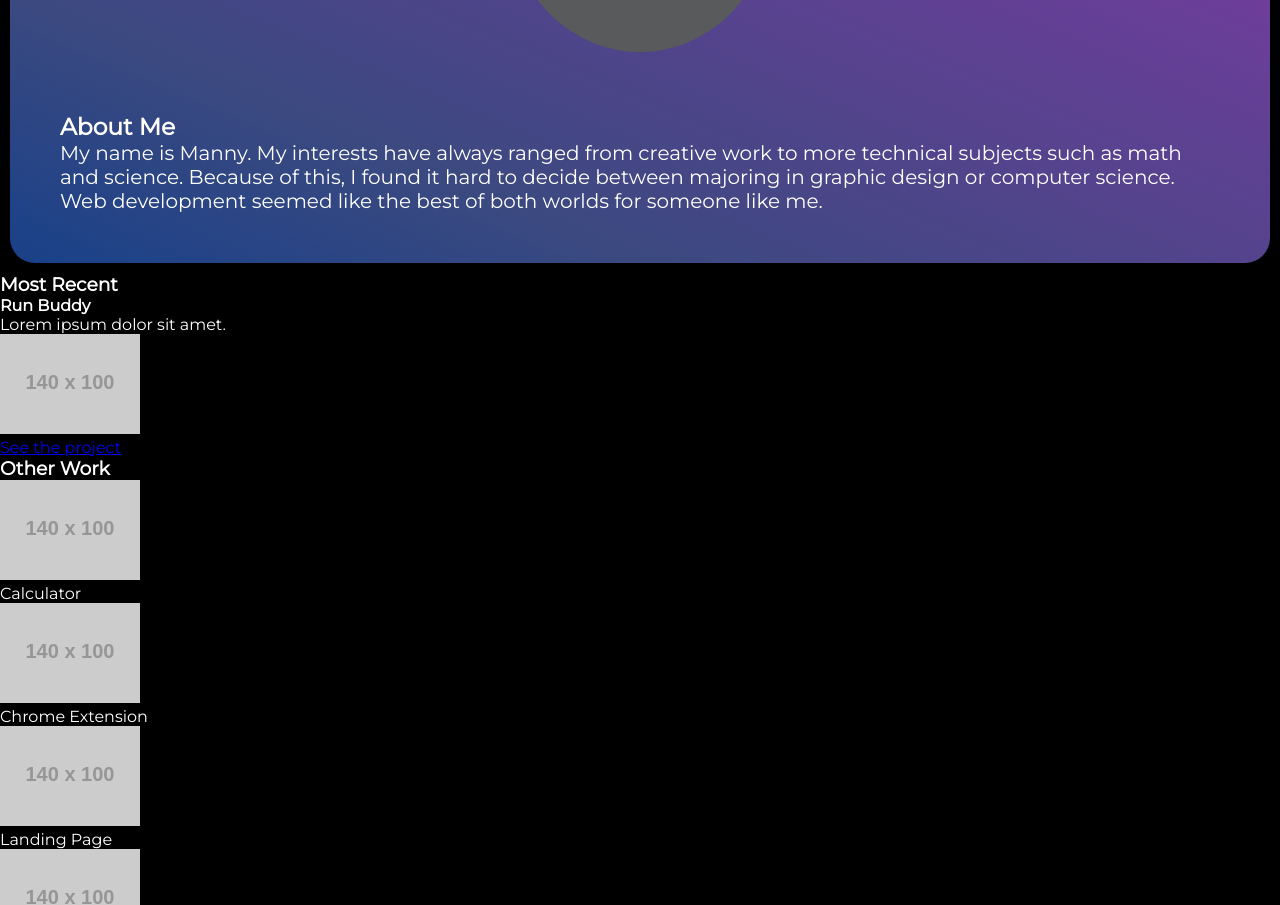
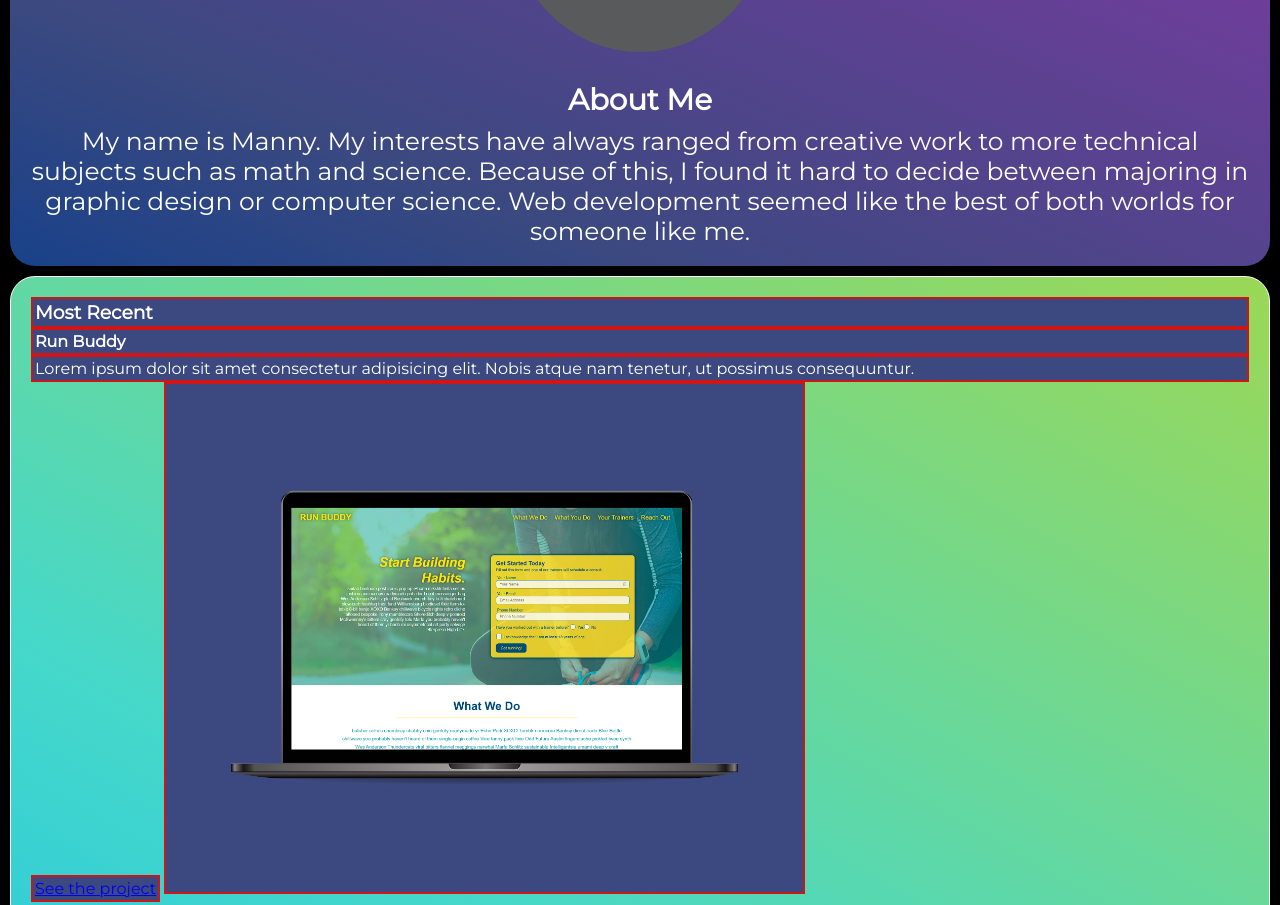
Before and after one commit to mannygarcia98/Portfolio-Manny, a plain HTML site: page index.html in a window 1280 px wide. Shown: the part 1080-1985 px from the top of the page. Drawn offline with Linux system fonts and the light colour scheme; placeholder pictures from the web are drawn by us.

Commit message:
added style to my work section

```diff
--- a/assets/css/style.css
+++ b/assets/css/style.css
@@ -192,6 +192,41 @@ header nav ul li a:hover {
 }
 
 .about .bio {
-  margin: 30px;
-  font-size: 20px;
+  margin: 0px;
+  font-size: 25px;
+  text-align: center;
 }
+
+.about .bio h3 {
+  padding-bottom: 9px;
+}
+/* End About Me Styles */
+
+/* My Work Styles */
+.work-runbuddy {
+  height: 90vh;
+  /* background-image: url(../images/runbuddy.png); */
+  background: linear-gradient(
+    to right top,
+    #30ccd8 0%,
+    #45d8ca 25%,
+    #9bd855 100%
+  );
+  background-size: cover;
+  /* background-position: top; */
+  border: 1px solid white;
+  border-radius: 25px;
+  padding: 20px;
+  margin: 10px;
+}
+.work-runbuddy * {
+  border: 2px solid rgb(209, 21, 21);
+  background-color: #3b4980;
+  margin: 0;
+  padding: 2px;
+}
+
+.work-runbuddy img {
+  height: 40vw;
+}
+/* End My Work Styles */
--- a/index.html
+++ b/index.html
@@ -74,13 +74,17 @@
     <!-- My Work -->
     <section id="work" class="showcase">
       <!-- Run Buddy Project -->
-      <div work-content>
+      <div class="work-runbuddy">
         <h3>Most Recent</h3>
         <h4>Run Buddy</h4>
-        <p>Lorem ipsum dolor sit amet.</p>
-        <img src="https://via.placeholder.com/140x100" alt="placeholder" />
+        <p>
+          Lorem ipsum dolor sit amet consectetur adipisicing elit. Nobis atque
+          nam tenetur, ut possimus consequuntur.
+        </p>
+        <a class="work-btn" href="#">See the project</a>
+        <img src="./assets/images/runbuddymockup.png" />
       </div>
-      <a class="work-btn" href="#">See the project</a>
+
       <!-- End Run Buddy Project -->
 
       <!-- Other Work -->
```
Also changed, not shown: assets/images/runbuddy.png (added), assets/images/runbuddymockup.png (added), 1 other file.
